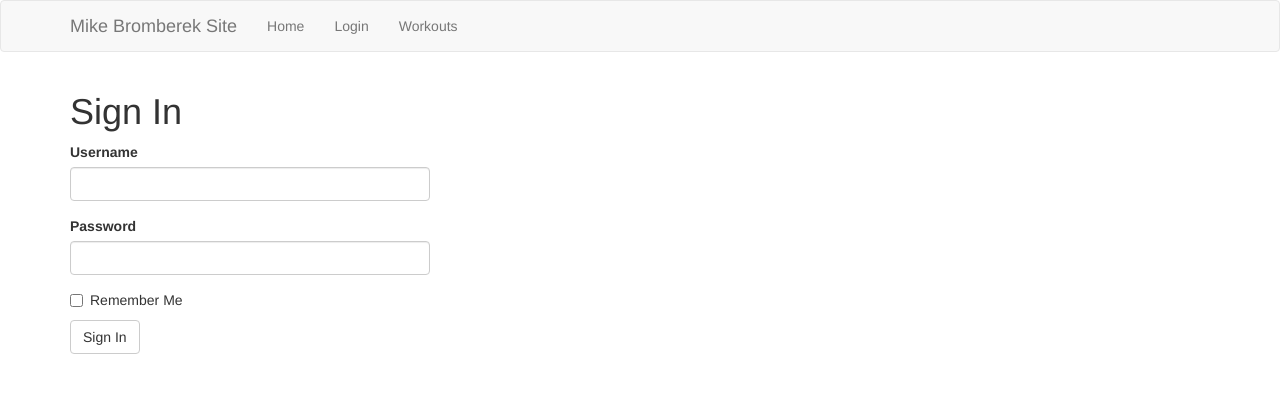
After one commit to mbromberek/personal_site, a Flask app: template app/templates/auth/login.html in a window 1280 px wide. The commit adds this page. Shown: the top 393 px of the page. Run offline with Flask 2, Linux system fonts and the light colour scheme; the template is opened without the code that fills it: values that come from a table or form of the project are taken from there, others are empty; some libraries are stand-ins or nearby versions.

Commit message:
Built and Load login page
Does not try to authenticate but just shows the page.

```diff
--- a/app/__init__.py
+++ b/app/__init__.py
@@ -15,17 +15,29 @@ import os
 # Third party imports
 from flask import Flask
 from flask_bootstrap import Bootstrap
+# from flask_login import LoginManager
 
 # Custom imports
 from config import Config
 
+# db = SQLAlchemy()
+# migrate = Migrate()
+# login = LoginManager()
+# login.login_view = 'auth.login'
+# login.login_message = 'Please log in to access this page.'
 bootstrap = Bootstrap()
 
 def create_app(config_class=Config):
     app = Flask(__name__)
     app.config.from_object(config_class)
 
+    # db.init_app(app)
+    # migrate.init_app(app, db)
     bootstrap.init_app(app)
+    # login.init_app(app)
+
+    from app.auth import bp as auth_bp
+    app.register_blueprint(auth_bp, url_prefix='/auth')
 
     from app.main import bp as main_bp
     app.register_blueprint(main_bp)
--- /dev/null
+++ b/app/auth/__init__.py
@@ -0,0 +1,5 @@
+from flask import Blueprint
+
+bp = Blueprint('auth', __name__)
+
+from app.auth import routes
--- /dev/null
+++ b/app/auth/forms.py
@@ -0,0 +1,20 @@
+# -*- coding: utf-8 -*-
+
+'''
+BSD 3-Clause License
+Copyright (c) 2021, Mike Bromberek
+All rights reserved.
+'''
+
+# First party classes
+
+# Third party classes
+from flask_wtf import FlaskForm
+from wtforms import StringField, PasswordField, BooleanField, SubmitField, TextAreaField
+from wtforms.validators import DataRequired
+
+class LoginForm(FlaskForm):
+    username = StringField('Username', validators=[DataRequired()])
+    password = PasswordField('Password', validators=[DataRequired()])
+    remember_me = BooleanField('Remember Me')
+    submit = SubmitField('Sign In')
--- /dev/null
+++ b/app/main/forms.py
@@ -0,0 +1,3 @@
+from flask import request
+from wtforms import StringFiel, SubmitField, TextAreaField
+from wtforms.validators import DataRequired
--- /dev/null
+++ b/app/templates/auth/login.html
@@ -0,0 +1,19 @@
+{% extends "base.html" %}
+{% import 'bootstrap/wtf.html' as wtf %}
+
+{% block app_content %}
+    <h1>{{ 'Sign In' }}</h1>
+    <div class="row">
+        <div class="col-md-4">
+            {{ wtf.quick_form(form) }}
+        </div>
+    </div>
+    <br>
+{#
+    <p>{{ 'New User?' }} <a href="{{ url_for('auth.register') }}">{{ 'Click to Register!' }}</a></p>
+    <p>
+        {{ 'Forgot Your Password?' }}
+        <a href="{{ url_for('auth.reset_password_request') }}">{{ 'Click to Reset It' }}</a>
+    </p>
+#}
+{% endblock %}
--- a/app/templates/base.html
+++ b/app/templates/base.html
@@ -1,3 +1,12 @@
+{#
+    BSD 3-Clause License
+    Copyright (c) 2021, Mike Bromberek
+    All rights reserved.
+
+Base HTML code for each web page
+
+#}
+
 {% extends 'bootstrap/base.html' %}
 
 {% block title %}
@@ -21,6 +30,9 @@
                     <li><a href="{{ url_for('main.index') }}">Home</a></li>
                 </ul>
                 <ul class="nav navbar-nav">
+                    <li><a href="{{ url_for('auth.login') }}">Login</a></li>
+                </ul>
+                <ul class="nav navbar-nav">
                     <li>
                         <a href="{{ url_for('main.workouts') }}">
                             Workouts
```
Also changed, not shown: app/auth/routes.py (added, +42 -0 lines), app/models.py (+38 -0 lines).
